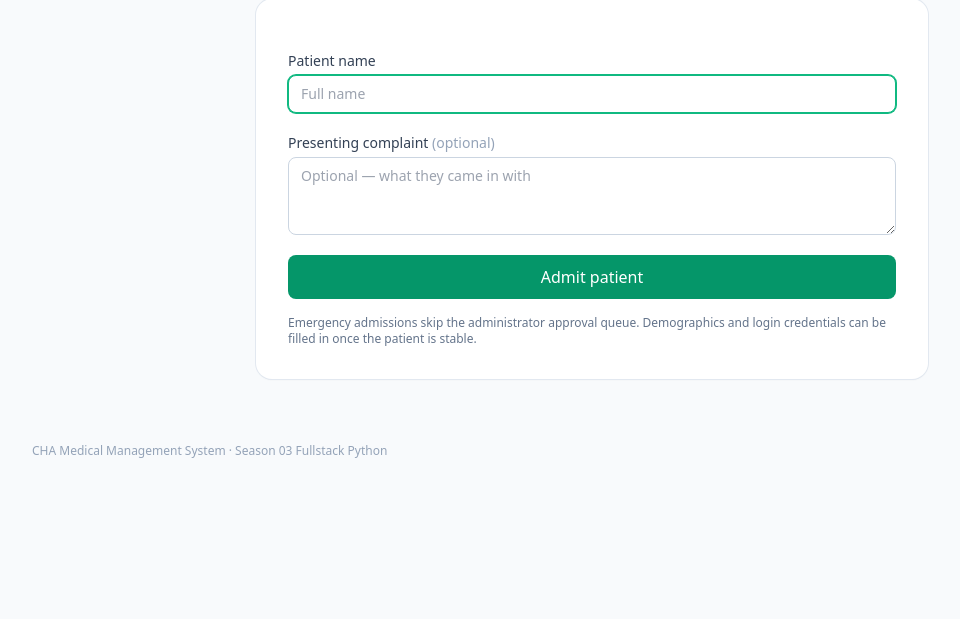
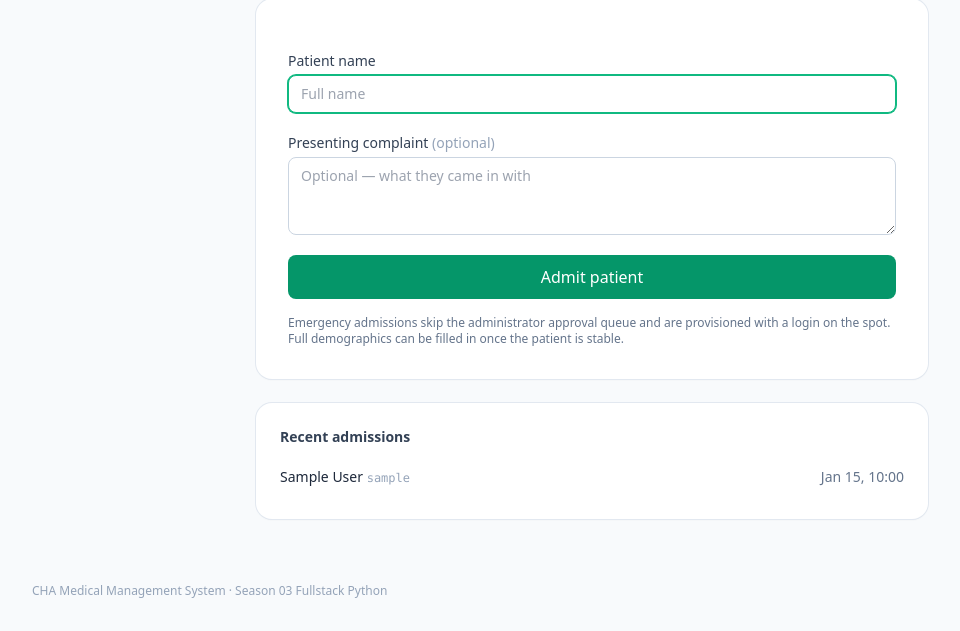
Before and after one commit to subhangadirli/qwasar_coruscant_health_administration, a Django app: page /accounts/emergency/intake/ in a window 1280 px wide. Shown: the part 181-812 px from the top of the page, without its empty margins (48-1008 px from the left). Before the commit the page ends 639 px from the top, so only its background shows below. Run offline with Django 5.2, Linux system fonts and the light colour scheme; a user stored in the database is signed in; tables that the repository leaves empty hold one stand-in row (values such as "Sample post"); some libraries are stand-ins or nearby versions.

Commit message:
Provision emergency patients with one-time credentials (M5)

```diff
--- a/apps/accounts/views.py
+++ b/apps/accounts/views.py
@@ -41,15 +41,27 @@ class EmergencyIntakeView(EmergencyRequiredMixin, FormView):
 
     template_name = "accounts/emergency_intake.html"
     form_class = EmergencyIntakeForm
+    recent_limit = 8
 
     def form_valid(self, form):
-        intake = admit_emergency_patient(
+        intake, raw_password = admit_emergency_patient(
             full_name=form.cleaned_data["full_name"],
             admitted_by=self.request.user,
             presenting_complaint=form.cleaned_data["presenting_complaint"],
         )
-        context = self.get_context_data(form=self.form_class(), admitted=intake)
+        # The password is rendered once and never stored raw, so it cannot
+        # leak through a later request.
+        context = self.get_context_data(
+            form=self.form_class(), admitted=intake, raw_password=raw_password
+        )
         return self.render_to_response(context)
+
+    def get_context_data(self, **kwargs):
+        context = super().get_context_data(**kwargs)
+        context["recent_intakes"] = self.request.user.emergency_admissions.select_related(
+            "patient"
+        )[: self.recent_limit]
+        return context
 
 
 class AdminRequiredMixin(RoleRequiredMixin):
--- a/templates/accounts/emergency_intake.html
+++ b/templates/accounts/emergency_intake.html
@@ -10,11 +10,24 @@
       <h2 class="text-sm font-semibold text-emerald-800">Patient admitted</h2>
       <p class="mt-1 text-sm text-slate-700">
         Record created for
-        <span class="font-semibold">{{ admitted.patient.get_full_name|default:admitted.patient.username }}</span>
-        under the reference
-        <code class="rounded bg-white px-1.5 py-0.5 text-emerald-700">{{ admitted.patient.username }}</code>.
+        <span class="font-semibold">{{ admitted.patient.get_full_name|default:admitted.patient.username }}</span>.
         The account is approved and ready for readings and orders.
       </p>
+      {% if raw_password %}
+        <dl class="mt-3 grid gap-3 rounded-lg bg-white p-4 text-sm ring-1 ring-emerald-100 sm:grid-cols-2">
+          <div>
+            <dt class="text-slate-500">Username</dt>
+            <dd class="font-mono font-semibold text-slate-800">{{ admitted.patient.username }}</dd>
+          </div>
+          <div>
+            <dt class="text-slate-500">Temporary password</dt>
+            <dd class="font-mono font-semibold text-slate-800">{{ raw_password }}</dd>
+          </div>
+        </dl>
+        <p class="mt-2 text-xs text-emerald-800">
+          Copy these now — the password is shown once and cannot be retrieved again.
+        </p>
+      {% endif %}
     </div>
   {% endif %}
 
@@ -38,9 +51,27 @@
       </button>
     </form>
     <p class="mt-4 text-xs text-slate-500">
-      Emergency admissions skip the administrator approval queue. Demographics
-      and login credentials can be filled in once the patient is stable.
+      Emergency admissions skip the administrator approval queue and are
+      provisioned with a login on the spot. Full demographics can be filled in
+      once the patient is stable.
     </p>
   </div>
+
+  {% if recent_intakes %}
+    <div class="mt-6 rounded-2xl bg-white p-6 shadow-sm ring-1 ring-slate-200">
+      <h2 class="text-sm font-semibold text-slate-700">Recent admissions</h2>
+      <ul class="mt-3 divide-y divide-slate-100 text-sm">
+        {% for intake in recent_intakes %}
+          <li class="flex items-center justify-between py-2">
+            <span class="font-medium text-slate-800">
+              {{ intake.patient.get_full_name|default:intake.patient.username }}
+              <span class="font-mono text-xs text-slate-400">{{ intake.patient.username }}</span>
+            </span>
+            <span class="text-slate-500">{{ intake.created_at|date:"M d, H:i" }}</span>
+          </li>
+        {% endfor %}
+      </ul>
+    </div>
+  {% endif %}
 </div>
 {% endblock %}
```
Also changed, not shown: apps/accounts/intake.py (+15 -9 lines), roadmap.md (+1 -1 lines).
